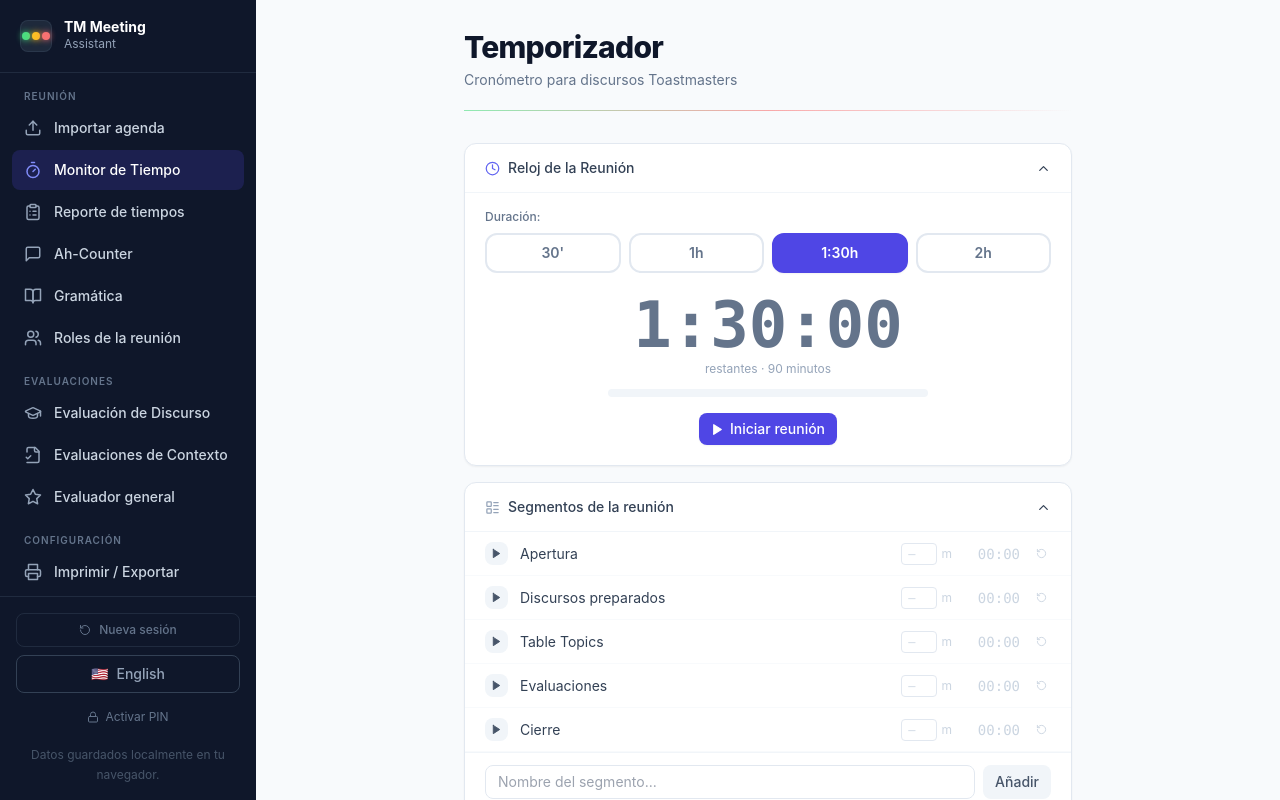
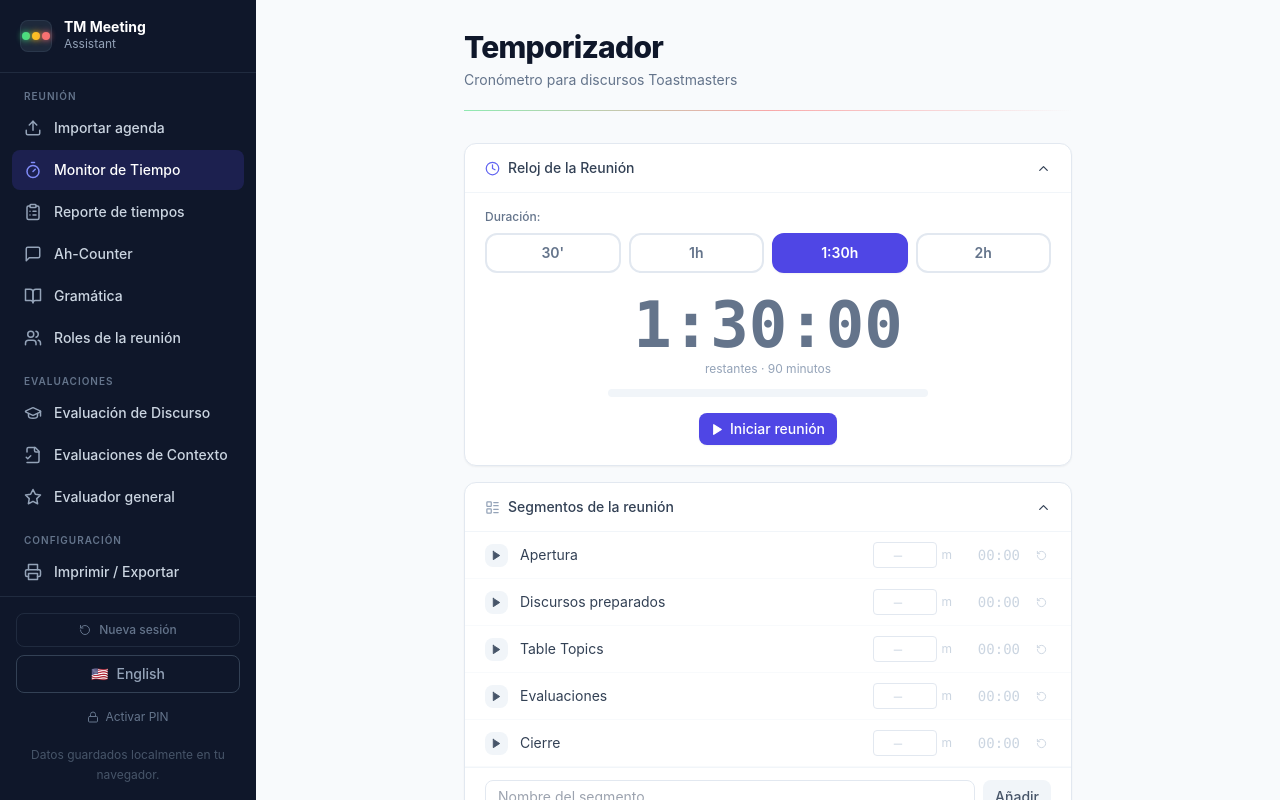
Before and after one commit to Jengaup/Toastmaster-Tool, a React (Vite) app: page /#/temporizador in a window 1280 px wide. Both pictures are taken after a click on the button "Segmentos de la reunión". Built offline with nearby package versions, Linux system fonts and the light colour scheme.

Commit message:
fix: ensanchar el campo de minutos de los segmentos (caben 2-3 dígitos)
Co-Authored-By: Claude <noreply@anthropic.com>
Claude-Session: https://claude.ai/code/session_01BqePJBq4JQbiAP6CAT8T6n

```diff
--- a/src/views/Temporizador.tsx
+++ b/src/views/Temporizador.tsx
@@ -384,7 +384,7 @@ export default function Temporizador() {
                         value={target > 0 ? Math.round(target / 60) : ''}
                         onChange={e => setSegmentTarget(seg.id, (parseInt(e.target.value) || 0) * 60)}
                         placeholder="–"
-                        className="w-9 text-center text-xs font-mono border border-slate-200 rounded px-1 py-0.5 focus:outline-none focus:ring-1 focus:ring-indigo-300 text-slate-500 placeholder-slate-300"
+                        className="w-16 text-center text-sm font-mono border border-slate-200 rounded px-1.5 py-0.5 focus:outline-none focus:ring-1 focus:ring-indigo-300 text-slate-500 placeholder-slate-300"
                       />
                       <span className="text-xs text-slate-300">m</span>
                     </div>
```
